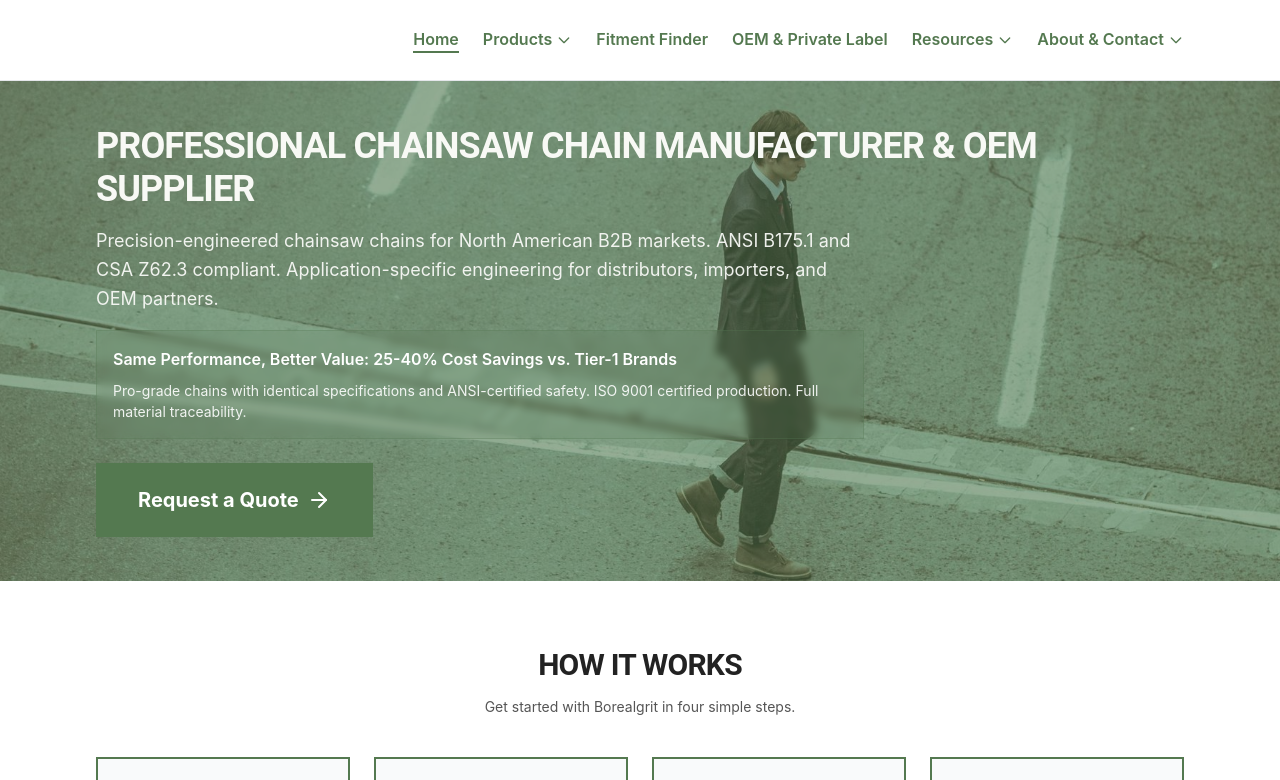
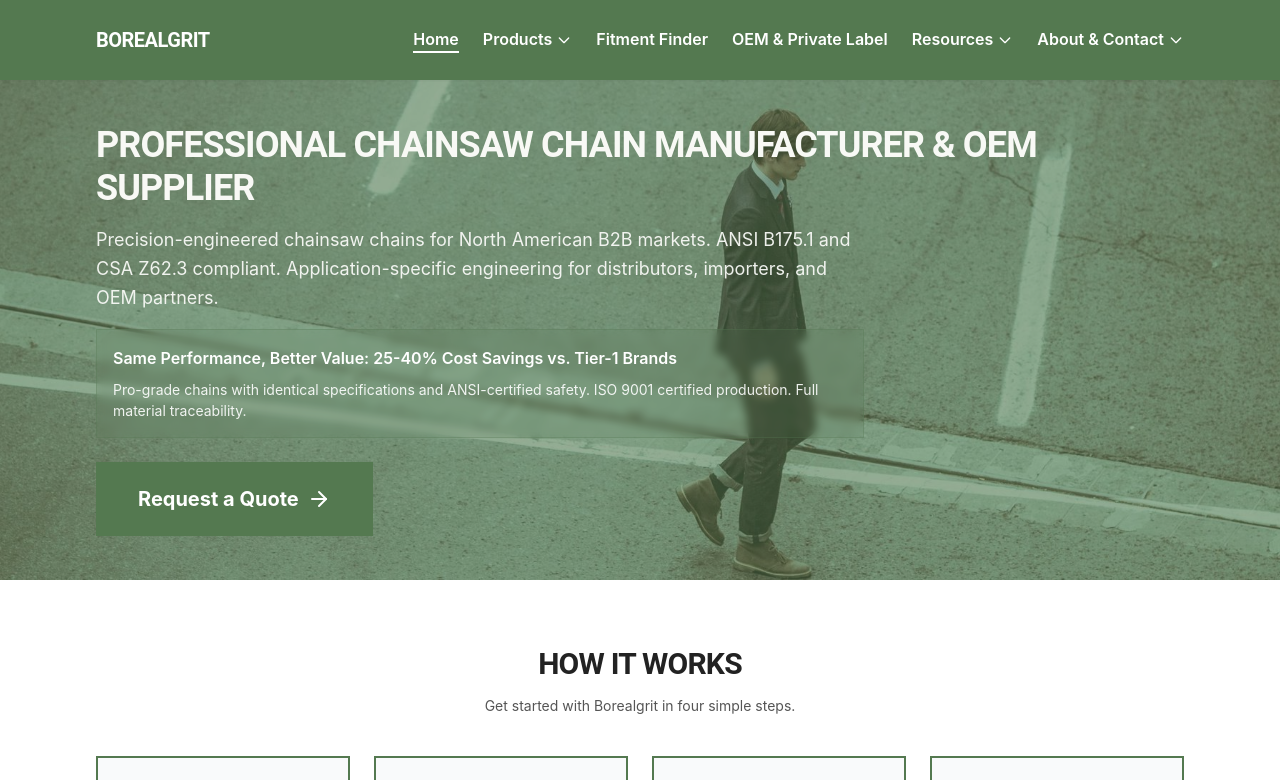
Before and after one commit to LoganOYoung/chainsaw-chain-supplier-borealgrit, a Next.js app: page / in a window 1280 px wide. Shown: the top 780 px of the page. Built offline with nearby package versions, Linux system fonts and the light colour scheme.

Commit message:
Change header to green background with white text for better brand consistency

```diff
--- a/components/Navigation.tsx
+++ b/components/Navigation.tsx
@@ -42,17 +42,17 @@ export default function Navigation() {
   }, [productsMenuOpen, resourcesMenuOpen, aboutContactMenuOpen])
 
   return (
-    <header className="border-b border-gray-200 bg-white sticky top-0 z-50">
+    <header className="bg-[#547950] sticky top-0 z-50 shadow-sm">
       <nav className="max-w-6xl mx-auto px-4 sm:px-6 lg:px-8">
         <div className="flex items-center justify-between h-20">
           <Link href="/" className="font-heading font-bold text-white text-lg md:text-xl tracking-tight uppercase">
             BOREALGRIT
           </Link>
-          <ul className="hidden md:flex items-center gap-6 text-base font-semibold text-[#547950]">
+          <ul className="hidden md:flex items-center gap-6 text-base font-semibold text-white">
             <li>
               <Link
                 href="/"
-                className={isActive('/') ? 'text-[#547950] border-b-2 border-[#547950] pb-0.5' : 'hover:text-[#547950]/80'}
+                className={isActive('/') ? 'text-white border-b-2 border-white pb-0.5' : 'text-white hover:text-white/80'}
               >
                 Home
               </Link>
@@ -65,7 +65,7 @@ export default function Navigation() {
                   setResourcesMenuOpen(false)
                   setAboutContactMenuOpen(false)
                 }}
-                className={`flex items-center gap-1 ${isProductsActive ? 'text-[#547950] border-b-2 border-[#547950] pb-0.5' : 'hover:text-[#547950]/80'}`}
+                className={`flex items-center gap-1 ${isProductsActive ? 'text-white border-b-2 border-white pb-0.5' : 'text-white hover:text-white/80'}`}
               >
                 Products
                 <svg
@@ -190,7 +190,7 @@ export default function Navigation() {
             <li>
               <Link
                 href="/fitment-finder"
-                className={isActive('/fitment-finder') ? 'text-[#547950] border-b-2 border-[#547950] pb-0.5' : 'text-[#547950] hover:text-[#547950]/80'}
+                className={isActive('/fitment-finder') ? 'text-white border-b-2 border-white pb-0.5' : 'text-white hover:text-white/80'}
               >
                 Fitment Finder
               </Link>
@@ -198,7 +198,7 @@ export default function Navigation() {
             <li>
               <Link
                 href="/oem-private-label"
-                className={isActive('/oem-private-label') ? 'text-[#547950] border-b-2 border-[#547950] pb-0.5' : 'text-[#547950] hover:text-[#547950]/80'}
+                className={isActive('/oem-private-label') ? 'text-white border-b-2 border-white pb-0.5' : 'text-white hover:text-white/80'}
               >
                 OEM & Private Label
               </Link>
@@ -211,7 +211,7 @@ export default function Navigation() {
                   setProductsMenuOpen(false)
                   setAboutContactMenuOpen(false)
                 }}
-                className={`flex items-center gap-1 text-[#547950] ${isResourcesActive ? 'border-b-2 border-[#547950] pb-0.5' : 'hover:text-[#547950]/80'}`}
+                className={`flex items-center gap-1 ${isResourcesActive ? 'text-white border-b-2 border-white pb-0.5' : 'text-white hover:text-white/80'}`}
               >
                 Resources
                 <svg
@@ -276,7 +276,7 @@ export default function Navigation() {
                   setProductsMenuOpen(false)
                   setResourcesMenuOpen(false)
                 }}
-                className={`flex items-center gap-1 text-[#547950] ${isAboutContactActive ? 'border-b-2 border-[#547950] pb-0.5' : 'hover:text-[#547950]/80'}`}
+                className={`flex items-center gap-1 ${isAboutContactActive ? 'text-white border-b-2 border-white pb-0.5' : 'text-white hover:text-white/80'}`}
               >
                 About & Contact
                 <svg
@@ -332,7 +332,7 @@ export default function Navigation() {
             <button
               type="button"
               onClick={() => setMobileMenuOpen(!mobileMenuOpen)}
-              className="p-2 rounded-none text-[#547950] hover:bg-gray-100"
+              className="p-2 rounded-none text-white hover:bg-[#426B3D]"
               aria-label="Menu"
             >
               <svg className="w-5 h-5" fill="none" stroke="currentColor" viewBox="0 0 24 24">
```
